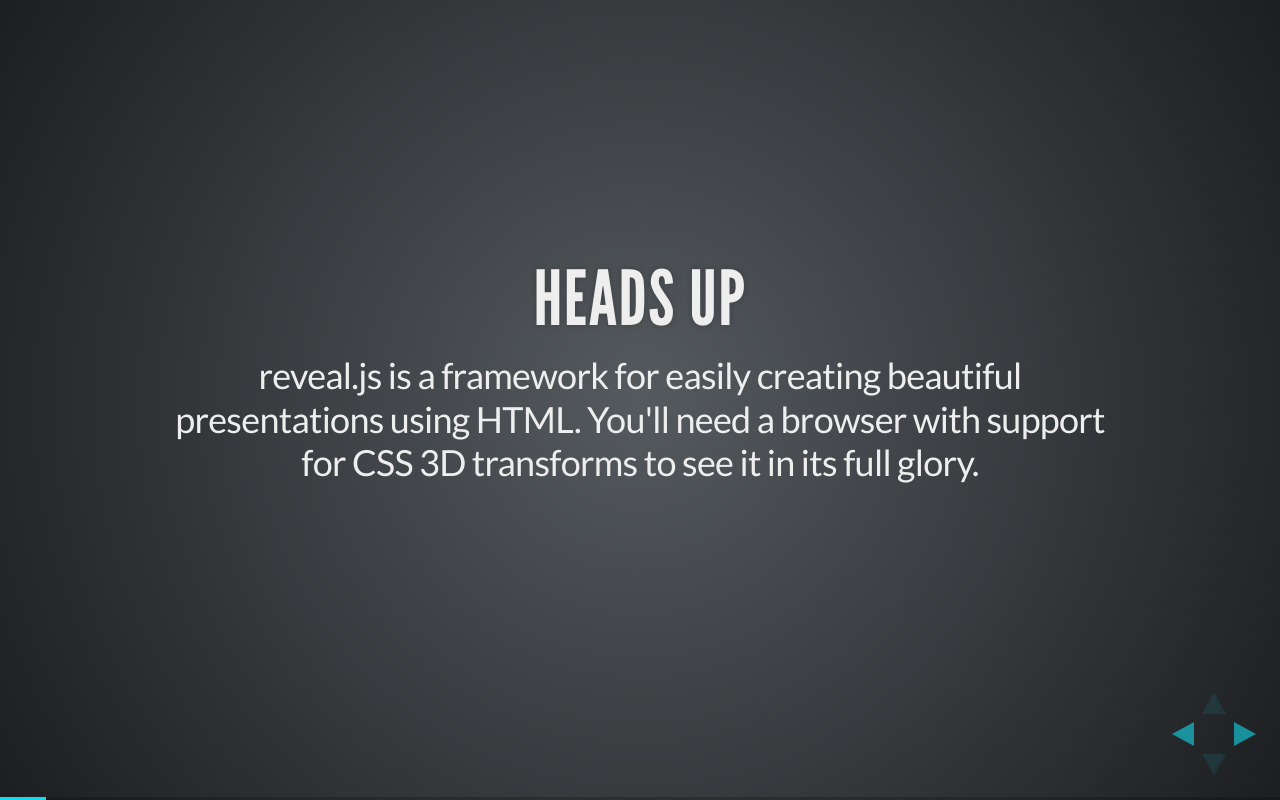
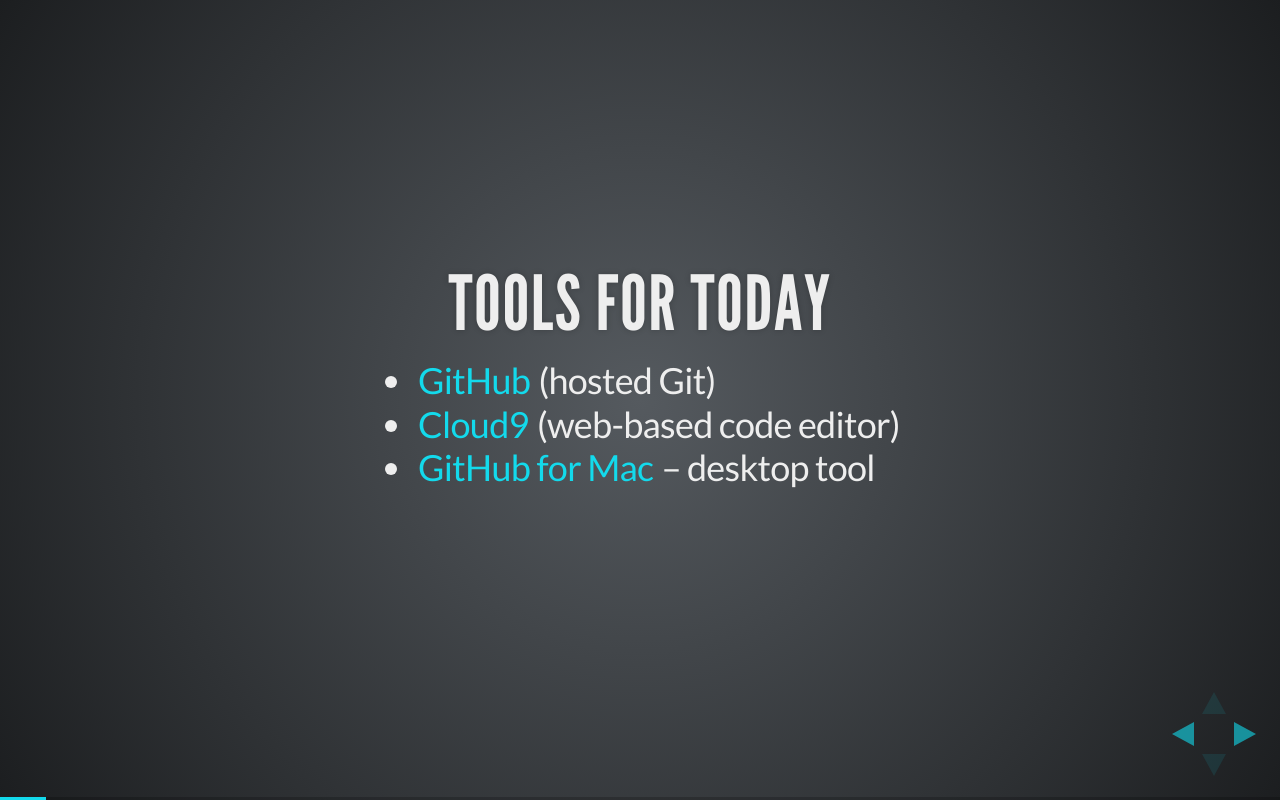
Before and after one commit to gotoplanb/decks, a website: page git-for-journalists.html in a window 1280 px wide. Both pictures are taken after a click on the element 1251 px from the left and 734 px from the top of the page. Drawn offline with Linux system fonts and the light colour scheme; grey boxes are pictures that could not be loaded.

Commit message:
Just a little content.

```diff
--- a/git-for-journalists.html
+++ b/git-for-journalists.html
@@ -46,14 +46,14 @@
 				</section>
 
 				<section>
-					<h2>Heads Up</h2>
-					<p>
-						reveal.js is a framework for easily creating beautiful presentations using HTML. You'll need a browser with
-						support for CSS 3D transforms to see it in its full glory.
-					</p>
+					<h2>Tools for today</h2>
+					<ul>
+    				    <li><a href="http://github.com" target="_blank">GitHub</a> (hosted Git)</li>
+                        <li><a href="http://c9.io" target="_blank">Cloud9</a> (web-based code editor)</li>
+                        <li><a href="http://mac.github.com/" target="_blank">GitHub for Mac</a> &ndash; desktop tool</li>
+					</ul>
 
 					<aside class="notes">
-						Oh hey, these are some notes. They'll be hidden in your presentation, but you can see them if you open the speaker notes window (hit 's' on your keyboard).
 					</aside>
 				</section>
 
```
Also changed, not shown: 1 other file.
